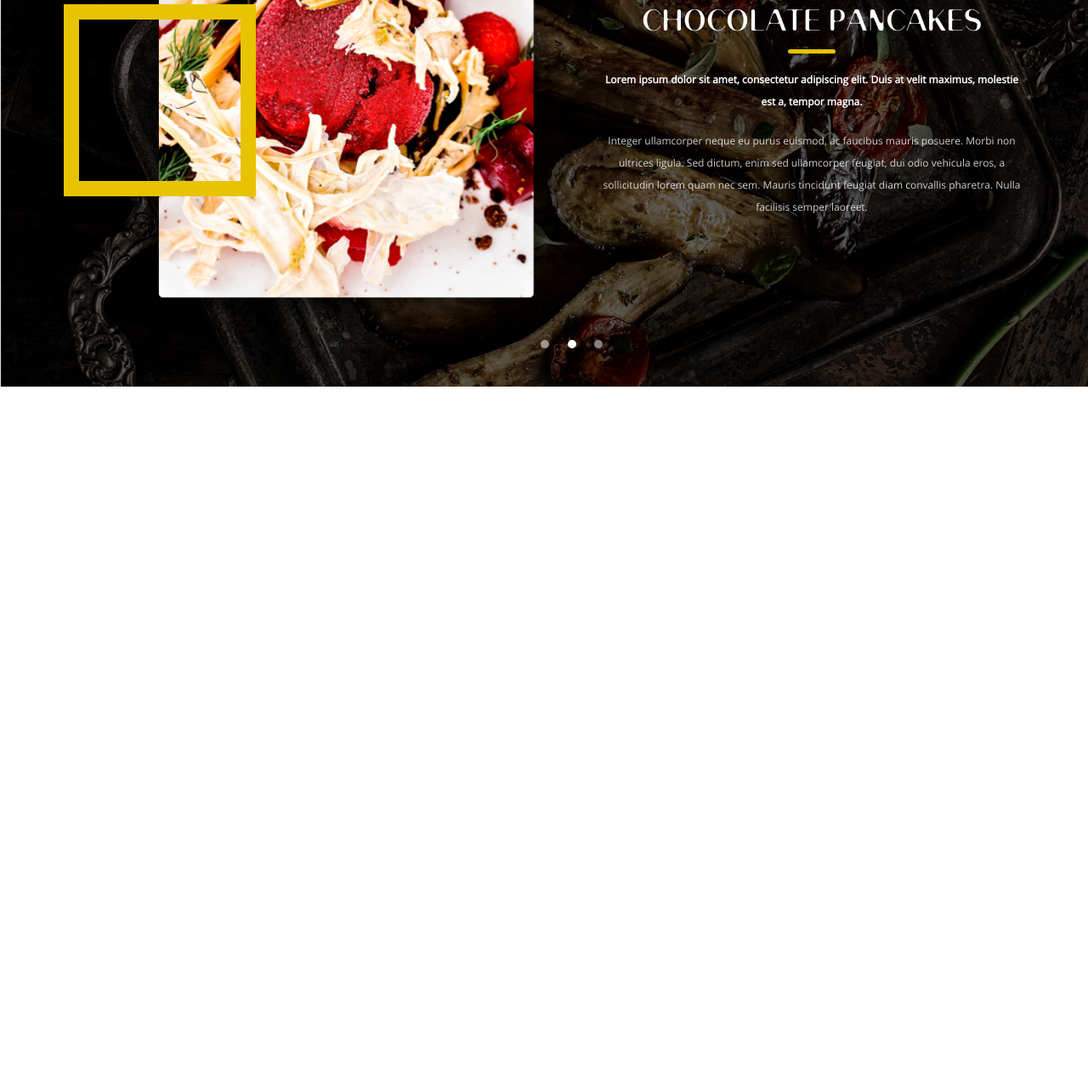
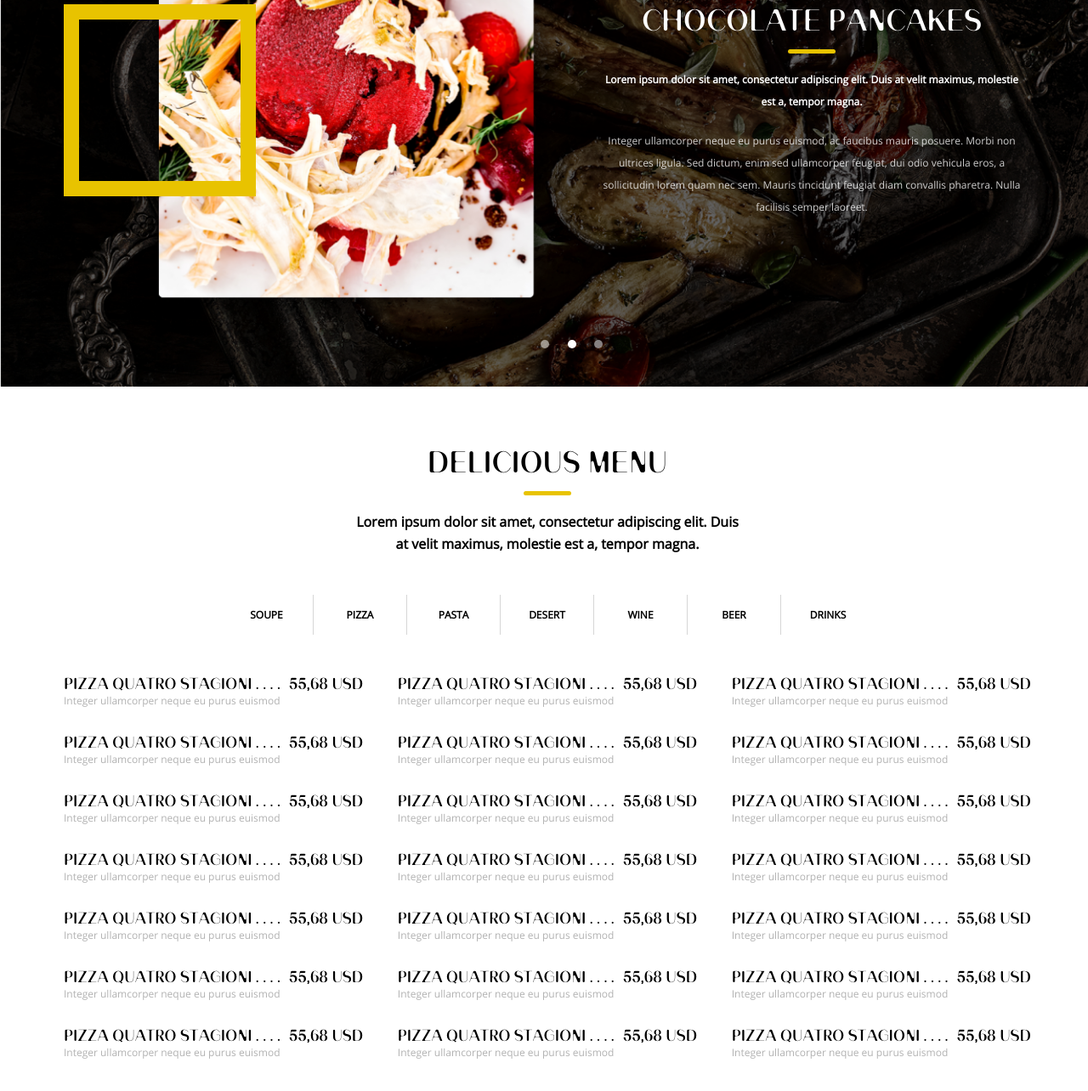
Before and after one commit to lizakrasn/Hunger-restaurant-landing-page, a website built with webpack: page src/index.html in a window 1280 px wide. Shown: the part 1570-2854 px from the top of the page at 85% size. Before the commit the page ends 2026 px from the top, so only its background shows below. Built offline with nearby package versions, Linux system fonts and the light colour scheme; a web font is replaced by a local one.

Commit message:
add menu section

```diff
--- a/src/index.html
+++ b/src/index.html
@@ -185,5 +185,25 @@
         <div class="specialties__button"></div>
       </div>
     </section>
+
+    <section class="menu">
+      <p class="menu__title title">Delicious menu</p>
+      <p class="menu__subtitle">
+        Lorem ipsum dolor sit amet,
+        consectetur adipiscing elit.
+        Duis at velit maximus, molestie est a, tempor magna.
+      </p>
+      <ul class="menu__list">
+        <li class="menu__item">Soupe</li>
+        <li class="menu__item">Pizza</li>
+        <li class="menu__item">Pasta</li>
+        <li class="menu__item">Desert</li>
+        <li class="menu__item">Wine</li>
+        <li class="menu__item">Beer</li>
+        <li class="menu__item">Drinks</li>
+      </ul>
+      <div class="menu__dishes"></div>
+      <!-- add 27 dishe-item using JS -->
+    </section>
   </body>
 </html>
--- a/src/index.js
+++ b/src/index.js
@@ -1 +1,13 @@
 import "./styles/main.scss";
+
+const dishItem = `<div class="menu__dish-item dish-item">
+<p class="dish-item__name">PIZZA QUATRO STAGIONI . . . . </p>
+<p class="dish-item__price">55,68 USD</p>
+<p class="dish-item__description"> Integer ullamcorper neque eu purus euismod</p>
+</div>`
+
+const menuDishes = document.querySelector(".menu__dishes");
+
+for(let i = 0; i < 21; i++) {
+  menuDishes.insertAdjacentHTML('beforeend', dishItem)
+}
--- /dev/null
+++ b/src/styles/_dish-item.scss
@@ -0,0 +1,24 @@
+.dish-item {
+  max-width: 360px;
+  display: grid;
+  grid-template-columns: auto 1fr;
+  grid-template-rows: auto auto;
+
+  &__name,
+  &__price {
+    font-family: "Banny", Arial, Helvetica, sans-serif;
+    font-size: 18px;
+    text-transform: uppercase;
+  }
+
+  &__price {
+    padding-left: 10px;
+  }
+
+  &__description {
+    grid-column: 1 / span 2;
+
+    font-weight: 400;
+    color: #B2B2B2;
+  }
+}
--- /dev/null
+++ b/src/styles/_menu.scss
@@ -0,0 +1,50 @@
+.menu {
+  padding: 67px 67px 45px 75px;
+
+&__title {
+  padding-bottom: 15px;
+  margin-bottom: 18px;
+}
+
+  &__subtitle {
+    max-width: 460px;
+    margin: auto;
+
+    text-align: center;
+    font-size: 16px;
+    line-height: 26px;
+    font-weight: 700;
+  }
+
+  &__list {
+    display: flex;
+    justify-content: center;
+  }
+
+  &__item {
+    width: 110px;
+    padding: 15px 0;
+    margin: 47px 0;
+
+    list-style: none;
+    text-transform: uppercase;
+    text-align: center;
+
+    border-right: 1px solid rgba(51, 51, 51, 0.2);
+    cursor: pointer;
+  }
+
+  &__list .menu__item:last-child {
+    border: none
+  }
+
+  &__dishes {
+    display: flex;
+    flex-wrap: wrap;
+    justify-content: space-between;
+  }
+
+  &__dish-item {
+    padding-bottom: 30px;
+  }
+}
--- a/src/styles/main.scss
+++ b/src/styles/main.scss
@@ -8,3 +8,5 @@
 @import "_booking";
 @import "_image";
 @import "_specialties.scss";
+@import "_menu.scss";
+@import "_dish-item.scss";
```
